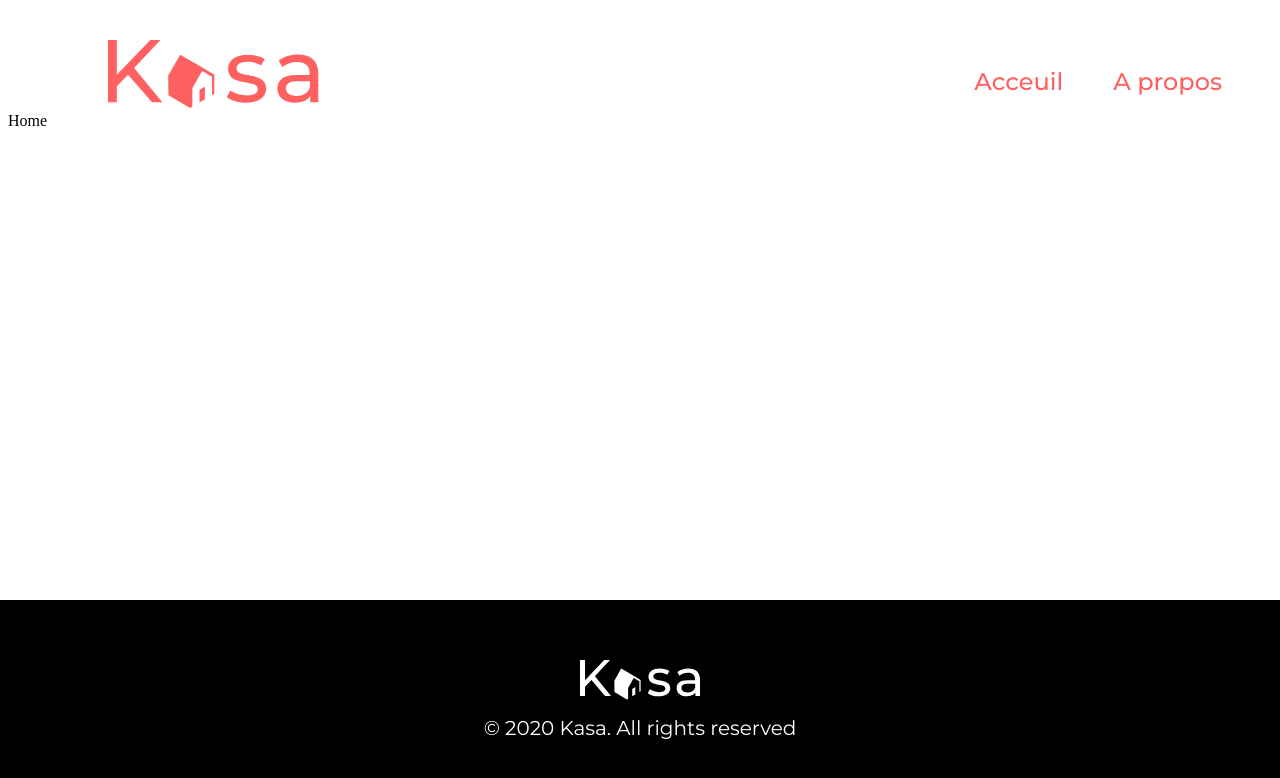
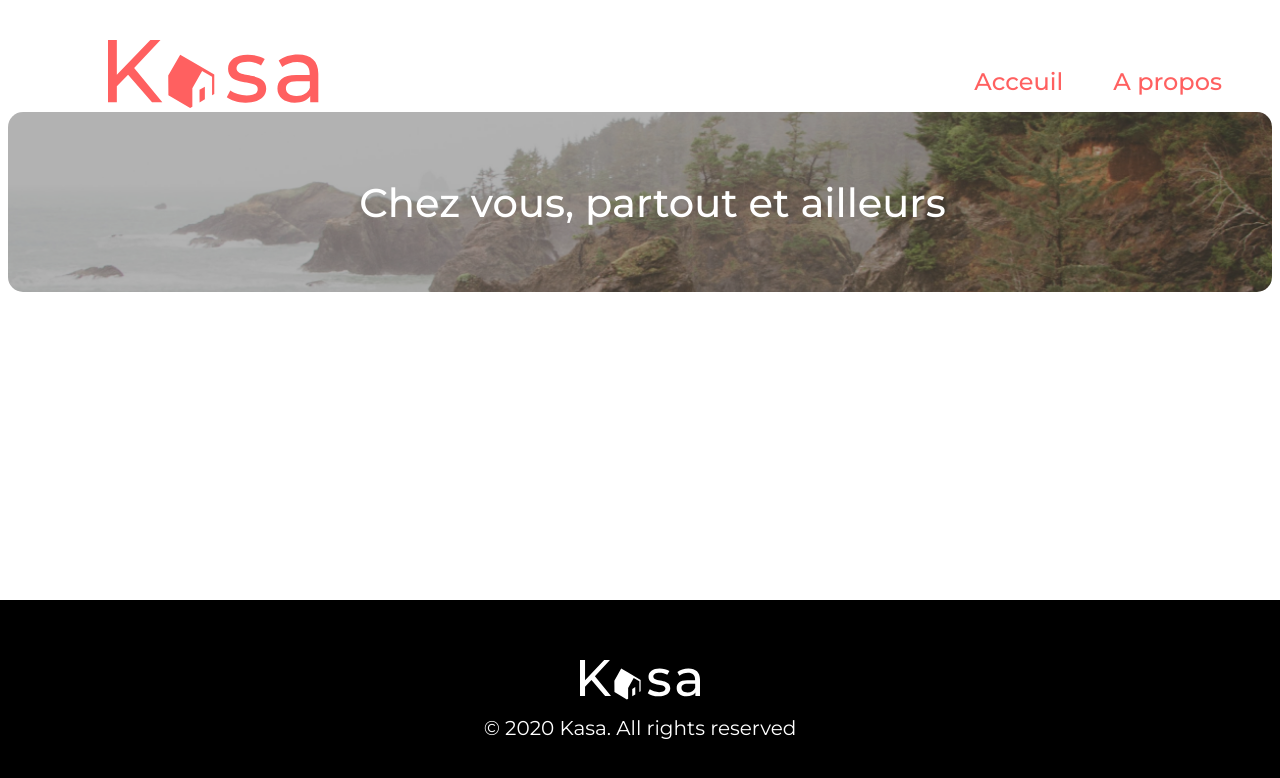
Before and after one commit to nagharbi/kasa, a React (Create React App) app: page / in a window 1280 px wide. Shown: the top 778 px of the page. Built offline with nearby package versions, Linux system fonts and the light colour scheme.

Commit message:
Ajouter le banniere sur la page home

```diff
--- a/src/App.js
+++ b/src/App.js
@@ -16,7 +16,7 @@ function App() {
         <Route path='/' element={<Home />}/>
         <Route path='/logement/:id' element={<FicheLogement />}/>
         <Route path='/apropos' element={<Apropos />}/>
-        <Route path='*' element={<Erreur />}/>
+        <Route path='*' element={<Erreur code="404" />}/>
       </Routes>
     </BrowserRouter>
   );
--- a/src/components/Banniere.js
+++ b/src/components/Banniere.js
@@ -0,0 +1,14 @@
+import React from "react";
+import homeImg from '../images/home.png';
+
+function Banniere () {
+    return (
+        <div className='banniere'>
+            <img src={homeImg} alt="montagne"/>
+            <h2>Chez vous, <span>partout et ailleurs</span></h2>
+        </div>
+    );
+}
+
+
+export default Banniere;
--- a/src/index.js
+++ b/src/index.js
@@ -3,13 +3,11 @@ import ReactDOM from 'react-dom/client';
 import './styles/index.scss';
 import reportWebVitals from './reportWebVitals';
 import App from './App';
-import Footer from './components/Footer';
 
 const root = ReactDOM.createRoot(document.getElementById('root'));
 root.render(
   <React.StrictMode>
     <App/>
-    <Footer />
   </React.StrictMode>
 );
 
--- a/src/pages/Erreur.js
+++ b/src/pages/Erreur.js
@@ -1,18 +1,21 @@
 import React from "react";
 import { NavLink } from "react-router-dom";
 import Header from "../components/Header";
+import Footer from '../components/Footer';
 
-function Error () {
+function Error (props) {
+    let message = (props.code === '404') ? "Oups! La page que vous demandez n'existe pas." : "Oups! Erreur serveur survenu!";
     return (
         <div>
             <Header />
             <div className="error-container">
-               <div className="error-code">404</div>
-               <span className="error-info">Oups! La page que vous demandez n'existe pas.</span>
+               <div className="error-code">{props.code}</div>
+               <span className="error-info">{message}</span>
                <NavLink className="error-link" to="/" exact="true">
                     Retourner sur la page d’accueil
                </NavLink>
             </div>
+            <Footer />
         </div>
     )
 }
--- a/src/pages/Home.js
+++ b/src/pages/Home.js
@@ -1,11 +1,14 @@
 import React from 'react';
 import Header from '../components/Header';
+import Banniere from '../components/Banniere';
+import Footer from '../components/Footer';
 
 function Home() {
     return (
         <div>
-            <Header/>
-            <div>Home</div>
+            <Header />
+            <Banniere />
+            <Footer />
         </div>
     );
 }
--- a/src/styles/_settings.scss
+++ b/src/styles/_settings.scss
@@ -1,7 +1,7 @@
 @import url("https://fonts.googleapis.com/css2?family=Montserrat:wght@300;400;500&display=swap");
 
 $color-primary:#FF6060 ;
-$font-familly: "Montserrat", sans-serif;
+$font-family: "Montserrat", sans-serif;
 $breakpoints: (
     tablet: 768px,
     desktop: 1024px
--- /dev/null
+++ b/src/styles/components/_banniere.scss
@@ -0,0 +1,40 @@
+.banniere {
+    display: flex;
+    @include tablet {
+        justify-content: center;
+        align-items: center;
+    }
+}
+
+.banniere > img {
+    width: 100%;
+    min-height: pxToRem(110px);
+    max-height: pxToRem(180px);
+    object-fit: cover;
+    object-position: revert;
+    border-radius: pxToRem(15px);
+    filter: brightness(0.7);
+}
+
+.banniere > h2 {
+    position: absolute;
+    margin-left: pxToRem(25px);
+    font-family: $font-family;
+    font-style: normal;
+    font-weight: 400;
+    color:white;
+    @include tablet {
+        font-weight: 500;
+        font-size: pxToRem(27px);
+    }
+    @include desktop {
+        font-size: pxToRem(40px);
+    }
+}
+
+.banniere > h2 > span {
+    display: block;
+    @include tablet {
+        display: inline-block;
+    }
+}
--- a/src/styles/components/_footer.scss
+++ b/src/styles/components/_footer.scss
@@ -1,7 +1,7 @@
 .footer {
     position: absolute;
     width: 100%;
-    height:pxToRem(200px);
+    height: pxToRem(200px);
     background-color: black;
     display: flex;
     flex-direction: column;
@@ -26,7 +26,7 @@
 
 .textefooter {
     color: white;
-    font-family: $font-familly;
+    font-family: $font-family;
     font-size: pxToRem(12px);
     @include tablet{
         font-size: pxToRem(20px);
--- a/src/styles/components/_header.scss
+++ b/src/styles/components/_header.scss
@@ -17,7 +17,7 @@
 
 .menu-link {
     color: $color-primary;
-    font-family: $font-familly;
+    font-family: $font-family;
     font-weight: 500;
     font-size: pxToRem(12px);
     font-style: normal;
--- a/src/styles/index.scss
+++ b/src/styles/index.scss
@@ -3,4 +3,5 @@
 @import './utils/mixins';
 @import './components/header';
 @import './components/footer';
+@import'./components/banniere';
 @import './pages/erreur';
--- a/src/styles/pages/_erreur.scss
+++ b/src/styles/pages/_erreur.scss
@@ -9,18 +9,17 @@
 }
 
 .error-code {
-    font-family: $font-familly;
+    font-family: $font-family;
     font-weight: 700;
     font-size: pxToRem(100px);
     color: $color-primary;
     @include tablet{
         font-size: pxToRem(250px);
     }
-
 }
 
 .error-info {
-    font-family: $font-familly;
+    font-family: $font-family;
     font-style: normal;
     font-weight: 500;
     font-size: pxToRem(16px);
@@ -32,7 +31,7 @@
 }
 
 .error-link {
-    font-family: $font-familly;
+    font-family: $font-family;
     font-style: normal;
     font-weight: 500;
     font-size: pxToRem(12px);
```
Also changed, not shown: src/images/home.png (added).
